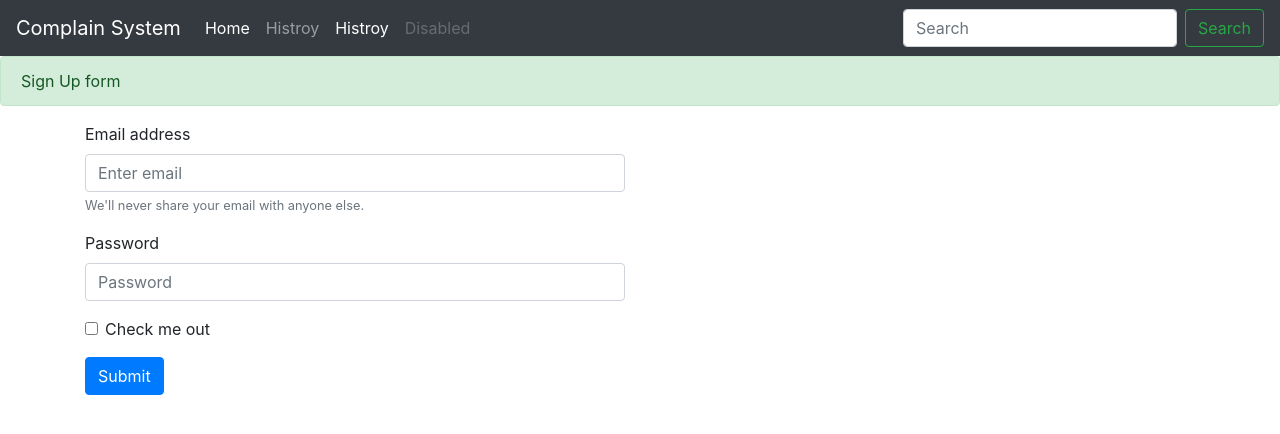
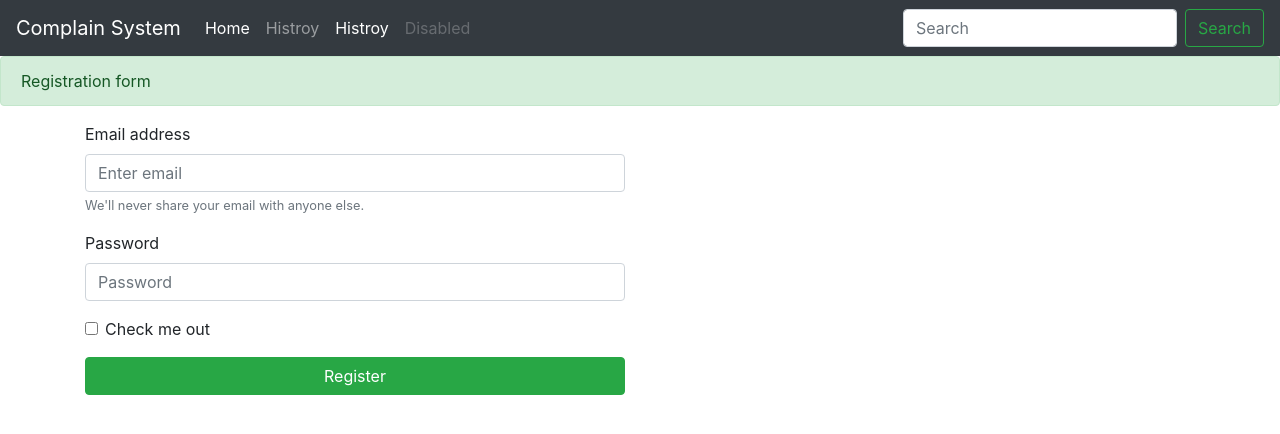
Before and after one commit to abdur-rehman-ali/term-mean-app-frontend, an Angular app: page /form in a window 1280 px wide. Shown: the top 434 px of the page. Built offline with nearby package versions, Linux system fonts and the light colour scheme.

Commit message:
Modified UI of form

```diff
--- a/src/app/form/form.component.html
+++ b/src/app/form/form.component.html
@@ -1,5 +1,5 @@
 
-<p class="alert alert-success">Sign Up form</p>
+<p class="alert alert-success">Registration form</p>
 <div class="container">
     <div class="row">
         <div class="col-offset-3 col-6">
@@ -17,7 +17,7 @@
                     <input type="checkbox" class="form-check-input" id="exampleCheck1">
                     <label class="form-check-label" for="exampleCheck1">Check me out</label>
                 </div>
-                <button type="submit" class="btn btn-primary">Submit</button>
+                <button type="submit" class="btn btn-success btn-block">Register</button>
             </form>
         </div>
     </div>
```
